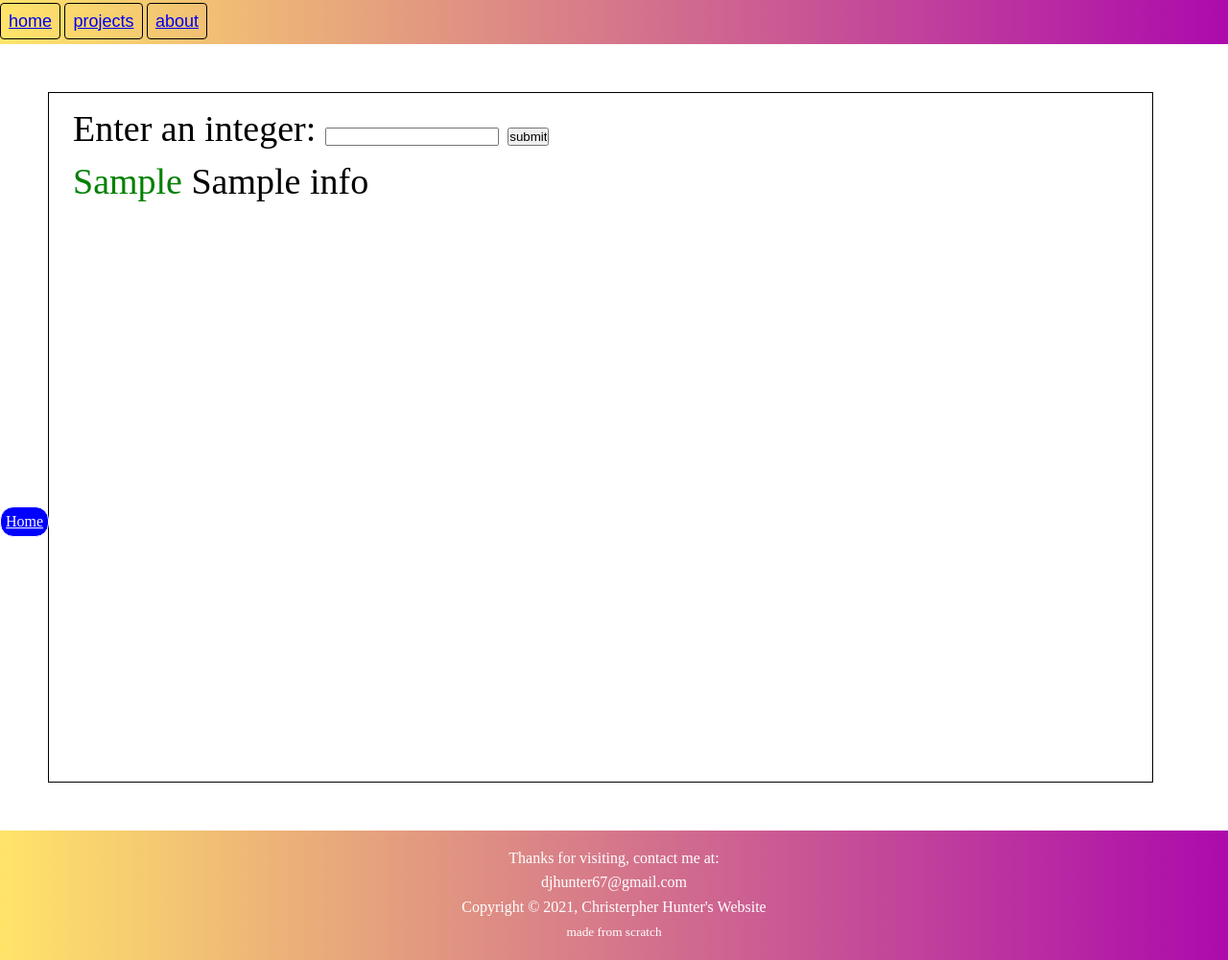
After one commit to djhunter67/flask-site, a Flask app: template cvh/templates/game/game.html in a window 1280 px wide. The commit adds this page. Shown: the whole page at 96% size. Run offline with Flask 2, Linux system fonts and the light colour scheme; the template is opened without the code that fills it: most values are stand-ins (such as "Sample title", 1, 10 or a date in 2020).

Commit message:
game page a recursive fibonnaci num printer.  Created folders for templates.

```diff
--- a/cvh/static/scss/_game.scss
+++ b/cvh/static/scss/_game.scss
@@ -1,3 +1,20 @@
 .game {
     height: 100vh;
+    &__place {
+        border: solid 1px black;
+        width: 90vw;
+        height: 90vh;
+        font-size: 38px;
+        margin: 50px;
+        padding: 25px;
+        #null {
+            color: red;
+        }
+        #number {
+            color: green;
+        }
+        label {
+            color: $letter-color;
+        }
+    }
 }
--- a/cvh/templates/about.html
+++ b/cvh/templates/about/about.html
@@ -1,4 +1,4 @@
-{% extends "index.html" %} {% block content %}
+{% extends "home/index.html" %} {% block title%} About Page {% endblock %} {% block content %}
 
 <body class="about">
     <title>About</title>
--- /dev/null
+++ b/cvh/templates/game/game.html
@@ -0,0 +1,17 @@
+{% extends "home/index.html" %} {% block title%} Game Page {% endblock %} {% block content %}
+
+<body class="game">
+
+    <div class="game__place">
+        <form action="/game" method="POST">
+            <label for="integer" id="fib_num">Enter an integer: </label>
+            <input type="text" , name="value">
+            <input type="submit" , value="submit" />
+            <br>
+            <br> {% if not info %}
+            <span id="null">{{ game_holder }}</span> {{ info }} {% else %} <span id="number">{{ game_holder }}</span> {{ info }}{% endif %}
+        </form>
+    </div>
+
+</body>
+{% endblock %}
--- a/cvh/templates/home.html
+++ b/cvh/templates/home/home.html
@@ -1,4 +1,4 @@
-{% extends "index.html" %} {% block content %}
+{% extends "home/index.html" %} {% block title%} Home Page {% endblock %} {% block content %}
 
 <body class="home">
     <header container="home__header">
--- a/cvh/templates/index.html
+++ b/cvh/templates/home/index.html
@@ -14,6 +14,7 @@
 </head>
 
 <body class="index">
+    <title>{% block title %} {% endblock %}</title>
     <nav class="index__nav">
         <ul>
             <li class="index__nav__list"><a href="/">home</a></li>
--- a/cvh/templates/projects.html
+++ b/cvh/templates/projects/projects.html
@@ -1,4 +1,4 @@
-{% extends "index.html" %} {% block content %}
+{% extends "home/index.html" %} {% block title%} Projects Page {% endblock %} {% block content %}
 <div class="clr"></div>
 
 <body class="projects">
```
Also changed, not shown: cvh/static/css/style.css (+1 -1 lines), cvh/templates/base.html (deleted, +0 -42 lines), cvh/templates/game.html (deleted, +0 -11 lines), cvh/views.py (+30 -6 lines).
